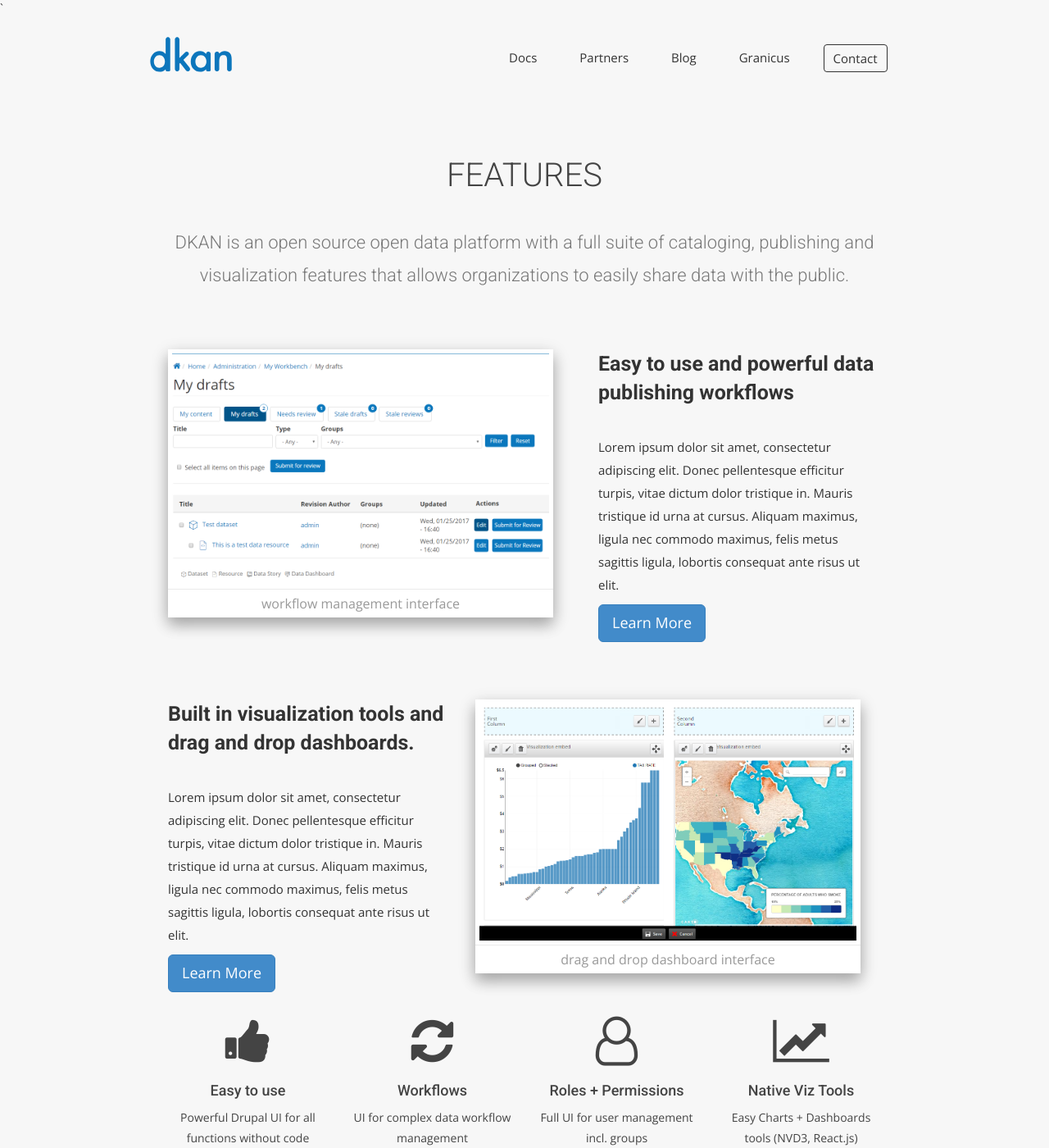
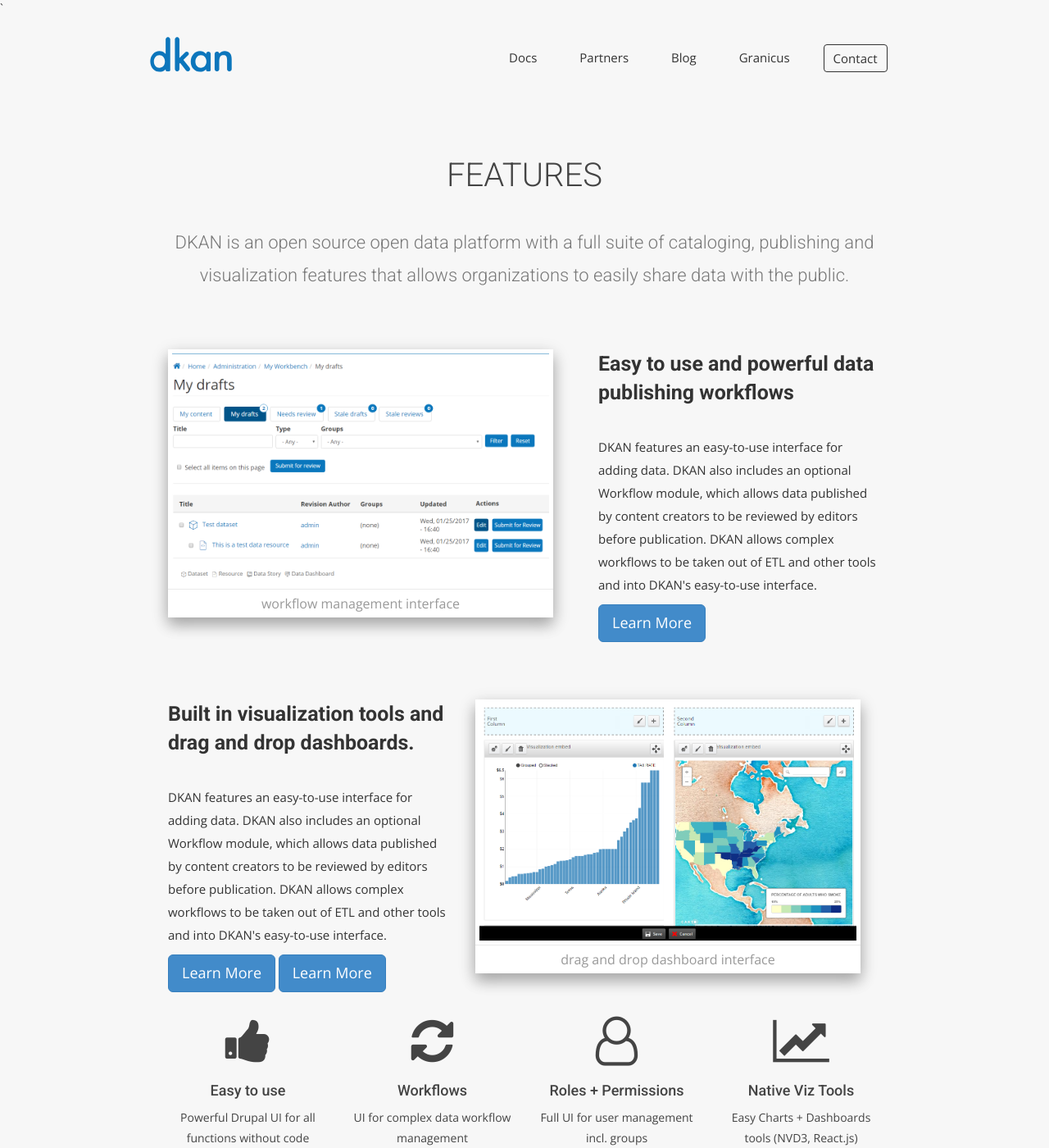
Before and after one commit to GetDKAN/GetDKAN.com, a Jekyll site: the page built from features.html, in a window 1280 px wide and 1400 px high. Shown: the whole window at 82% size. Built offline with Jekyll 4.4.1, drawn with Linux system fonts in a browser that asks for light colours; nearby versions of some CDN libraries; some web fonts are replaced.

Commit message:
Update features.html

```diff
--- a/features.html
+++ b/features.html
@@ -25,7 +25,7 @@
       <div class="col-md-5 margin-b-30">
         <h3>Easy to use and powerful data publishing workflows</h3>
         <p class="margin-b-20">
-          Lorem ipsum dolor sit amet, consectetur adipiscing elit. Donec pellentesque efficitur turpis, vitae dictum dolor tristique in. Mauris tristique id urna at cursus. Aliquam maximus, ligula nec commodo maximus, felis metus sagittis ligula, lobortis consequat ante risus ut elit.
+          DKAN features an easy-to-use interface for adding data. DKAN also includes an optional Workflow module, which allows data published by content creators to be reviewed by editors before publication. DKAN allows complex workflows to be taken out of ETL and other tools and into DKAN's easy-to-use interface.
         </p>
         <a href="#" class="btn btn-lg btn-primary btn-rounded">Learn More</a>
       </div>
@@ -37,8 +37,8 @@
       <div class="col-md-5 margin-b-30">
         <h3>Built in visualization tools and drag and drop dashboards.</h3>
         <p class="margin-b-20">
-          Lorem ipsum dolor sit amet, consectetur adipiscing elit. Donec pellentesque efficitur turpis, vitae dictum dolor tristique in. Mauris tristique id urna at cursus. Aliquam maximus, ligula nec commodo maximus, felis metus sagittis ligula, lobortis consequat ante risus ut elit.
-        </p>
+            DKAN features an easy-to-use interface for adding data. DKAN also includes an optional Workflow module, which allows data published by content creators to be reviewed by editors before publication. DKAN allows complex workflows to be taken out of ETL and other tools and into DKAN's easy-to-use interface.        </p>
+        <a href="{{site.baseurl}}/2016/04/20/dkan-workflow.html" class="btn btn-lg btn-primary btn-rounded">Learn More</a>
         <a href="#" class="btn btn-lg btn-primary btn-rounded">Learn More</a>
       </div>
       <div class="col-md-7 margin-b-30">
```
